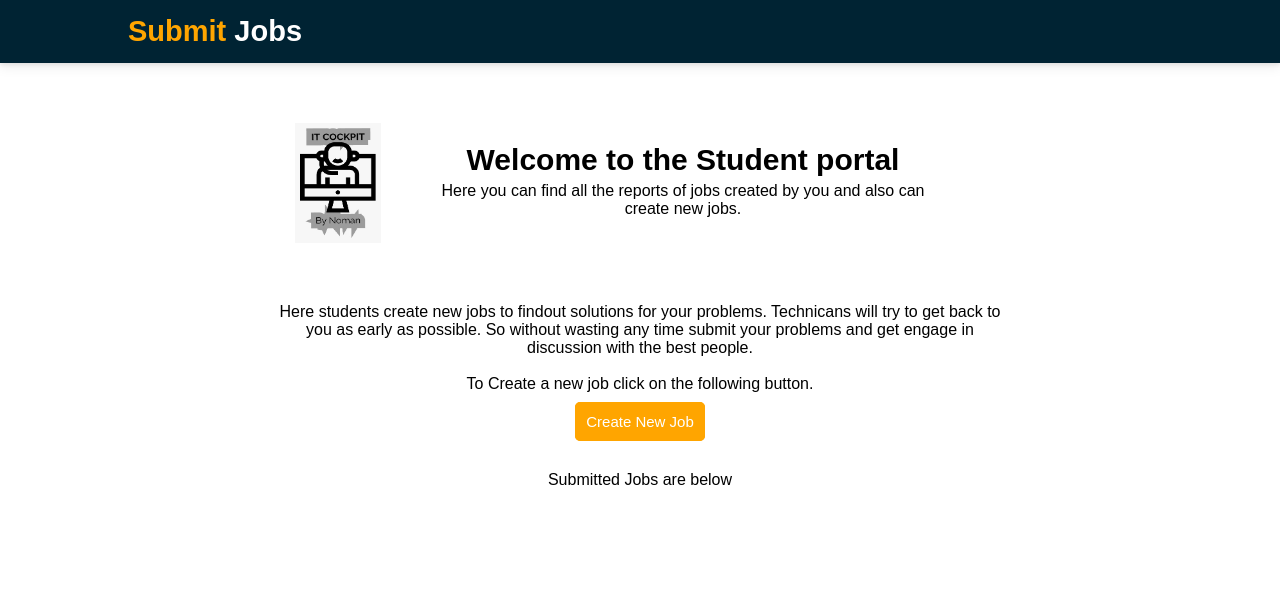
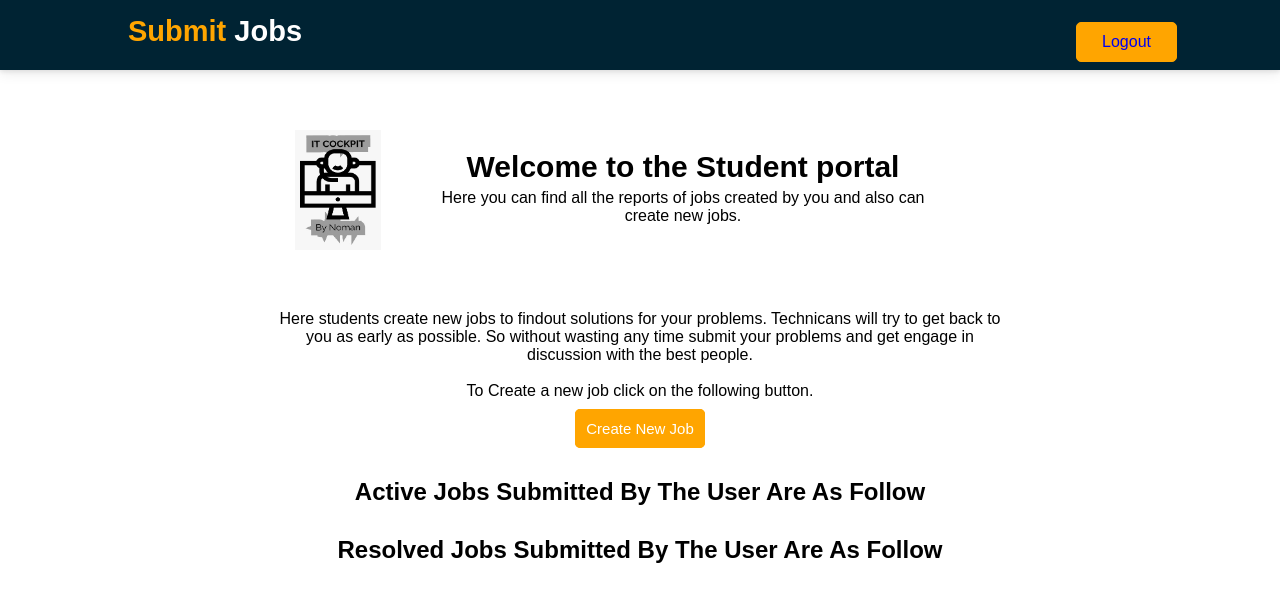
Before and after one commit to beingfaisal/Job-Management-Flask, a Flask app: template templates/student.html in a window 1280 px wide. Shown: the top 602 px of the page. Run offline with Flask 2, Linux system fonts and the light colour scheme; the template is opened without the code that fills it, so the values that code supplies are empty; some libraries are stand-ins or nearby versions.

Commit message:
Improved Data Visiblilty

```diff
--- a/app.py
+++ b/app.py
@@ -6,15 +6,15 @@ from flask_mysqldb import MySQL
 app = Flask(__name__)
 
 
-app.config['MYSQL_HOST'] = 'cs2s.yorkdc.net'
-app.config['MYSQL_USER'] = 'noman.rafique'
-app.config['MYSQL_PASSWORD'] = 'KPKT8GWX'
-app.config['MYSQL_DB'] = 'nomanrafique_flaskApp'
+# app.config['MYSQL_HOST'] = 'ysjcs.net'
+# app.config['MYSQL_USER'] = 'noman.rafique'
+# app.config['MYSQL_PASSWORD'] = 'KPKT8GWX'
+# app.config['MYSQL_DB'] = 'nomanrafique_flaskApp'
 
-# app.config['MYSQL_HOST'] = 'localhost'
-# app.config['MYSQL_USER'] = 'root'
-# app.config['MYSQL_PASSWORD'] = ''
-# app.config['MYSQL_DB'] = 'practicedb'
+app.config['MYSQL_HOST'] = 'localhost'
+app.config['MYSQL_USER'] = 'root'
+app.config['MYSQL_PASSWORD'] = ''
+app.config['MYSQL_DB'] = 'practicedb'
 app.secret_key = 'abc'
 
 
@@ -23,6 +23,8 @@ mysql = MySQL(app)
 @app.route('/', methods= ['GET','POST'])
 @app.route('/login', methods= ['GET','POST'])
 def login():
+    session.pop('_flashes', None)
+    session.pop('user_id',None)
     if request.method == 'POST':
         log_email = request.form['log_email']
         log_pin = request.form['log_password']
@@ -31,7 +33,6 @@ def login():
         cur.execute('SELECT * FROM users WHERE EMAIL = %s AND PIN = %s', ([log_email], [log_pin]))
         account = cur.fetchone()
 
-        flash("HELOOO")
         if account:
             session['user_id'] = log_email
             if account[3] == 'Technician':
@@ -50,100 +51,127 @@ def login():
 
 @app.route('/register', methods= ['GET','POST'])
 def signup():
-    if request.method == 'POST':
-        reg_email = request.form['reg_email']
-        reg_name = request.form['reg_name']
-        reg_pin = request.form['reg_pin']
-        reg_type = request.form.get('reg_type')
-        cur = mysql.connection.cursor()
-        cur.execute('INSERT INTO users(EMAIL,NAME,PIN,TYPE) VALUES(%s,%s,%s,%s)', ([reg_email], [reg_name],[reg_pin],[reg_type]))
-        mysql.connection.commit()
-        return "Success"
-
-    return render_template('register.html')
+    if session.get('user_id', None) != None and userStatus(session.get('user_id',None)) == 'Admin':
+        if request.method == 'POST':
+            reg_email = request.form['reg_email']
+            reg_name = request.form['reg_name']
+            reg_pin = request.form['reg_pin']
+            reg_type = request.form.get('reg_type')
+            cur = mysql.connection.cursor()
+            cur.execute('INSERT INTO users(EMAIL,NAME,PIN,TYPE) VALUES(%s,%s,%s,%s)', ([reg_email], [reg_name],[reg_pin],[reg_type]))
+            mysql.connection.commit()
+            flash('Successfully added')
+        return render_template('register.html')
+    else:
+        return "Acces Denied"
 
 
 @app.route('/student', methods=['GET','SET'])
 def student():
-    user_id = session.get('user_id', None)
-    cur = mysql.connection.cursor()
+    if session.get('user_id', None) != None and userStatus(session.get('user_id',None)) == 'Student':
+        user_id = session.get('user_id', None)
+        cur = mysql.connection.cursor()
+        cur.execute('Select users.name, jobs.job_title, jobs.job_description, jobs.status, '
+        + 'jobs_creation.event_time, jobs.job_id from users inner join jobs_creation on users.email= jobs_creation.CREATOR_ID '
+        + 'inner join jobs on jobs.job_id = jobs_creation.job_id where users.EMAIL = %s and jobs.STATUS = "Active"', [user_id])
+        active_data = cur.fetchall()
+        cur.execute('SELECT userR.name, jobs_resolved.event_time, jobs.JOB_TITLE, jobs.job_description, jobs.status, '
+        + 'userR.email FROM users userC  INNER JOIN jobs_creation ON userC.EMAIL = jobs_creation.CREATOR_ID inner JOIN '
+        + 'jobs on jobs_creation.JOB_ID = jobs.JOB_ID INNER JOIN jobs_resolved on jobs.JOB_ID = jobs_resolved.JOB_ID '
+        + 'INNER JOIN users userR on jobs_resolved.RESOLVER_ID = userR.EMAIL where userC.EMAIL = %s and jobs.STATUS = "Resolved"', [user_id])
+        resolved_data = cur.fetchall()
 
-    cur.execute('Select jobs.JOB_TITLE, jobs.JOB_DESCRIPTION FROM jobs INNER JOIN jobs_creation ON jobs.JOB_ID = jobs_creation.JOB_ID INNER join users on jobs_creation.CREATOR_ID = users.EMAIL WHERE users.EMAIL = %s', [user_id])
-    data = cur.fetchall()
-    return render_template('student.html', data = data)
+        return render_template('student.html', active_data = active_data, resolved_data = resolved_data)
+    else:
+        return "Access Denied"
 
 
 
 @app.route('/technican', methods=['GET','SET'])
 def technican():
-    cur = mysql.connection.cursor()
-    cur.execute('Select users.name, jobs.job_title, jobs.job_description, jobs.status, jobs.job_id from users inner join jobs_creation on users.email= jobs_creation.CREATOR_ID inner join jobs on jobs.job_id = jobs_creation.job_id where jobs.status = "Active"')
-    data = cur.fetchall()
+    if session.get('user_id', None) != None and userStatus(session.get('user_id',None)) == 'Technician':
+        user_id = session.get('user_id', None)
+        cur = mysql.connection.cursor()
+        cur.execute('Select users.name, jobs.job_title, jobs.job_description, jobs.status, jobs.job_id, jobs_creation.event_time, '
+        + 'users.email from users inner join jobs_creation on users.email= jobs_creation.CREATOR_ID '
+        + 'inner join jobs on jobs.job_id = jobs_creation.job_id where jobs.status = "Active"')
+        active_data = cur.fetchall()
+        cur.execute('SELECT userC.name, jobs_creation.event_time, jobs.JOB_TITLE, jobs.job_description, jobs.status,'
+        + 'userC.email FROM users userC  INNER JOIN jobs_creation ON userC.EMAIL = jobs_creation.CREATOR_ID inner '
+        + 'JOIN jobs on jobs_creation.JOB_ID = jobs.JOB_ID INNER JOIN jobs_resolved on jobs.JOB_ID = jobs_resolved.JOB_ID '
+        + 'INNER JOIN users userR on jobs_resolved.RESOLVER_ID = userR.EMAIL where userR.EMAIL = %s and jobs.STATUS = "Resolved"', [user_id])
+        resolved_data = cur.fetchall()
 
-
-    user_id = session.get('user_id', None)
-    return render_template('technican.html', data = data)
+        return render_template('technican.html', active_data = active_data, resolved_data = resolved_data)
+    else:
+        return "Access Denied"
 
 
 
 @app.route('/admin', methods=['GET','SET'])
 def admin():
-    user_id = session.get('user_id', None)
-    cur = mysql.connection.cursor()
-    cur.execute('SELECT users.NAME, users.job_count from users WHERE users.TYPE = "Technician"')
-    tech_data = cur.fetchall()
-    tech_count = [row[1] for row in tech_data]
-    tech_names = [row[0] for row in tech_data]
+    if session.get('user_id', None) != None and userStatus(session.get('user_id',None)) == 'Admin':
+        user_id = session.get('user_id', None)
+        cur = mysql.connection.cursor()
+        cur.execute('SELECT users.NAME, users.job_count from users WHERE users.TYPE = "Technician"')
+        tech_data = cur.fetchall()
+        tech_count = [row[1] for row in tech_data]
+        tech_names = [row[0] for row in tech_data]
 
-    cur.execute('SELECT users.NAME, users.job_created from users WHERE users.TYPE = "Student"')
-    student_data = cur.fetchall()
-    student_count = [row[1] for row in student_data]
-    student_names = [row[0] for row in student_data]
+        cur.execute('SELECT users.NAME, users.job_created from users WHERE users.TYPE = "Student"')
+        student_data = cur.fetchall()
+        student_count = [row[1] for row in student_data]
+        student_names = [row[0] for row in student_data]
 
-    cur.execute('SELECT WEEK(event_time), count(*) From jobs_resolved GROUP BY WEEK(event_time)')
+        cur.execute('SELECT WEEK(event_time), count(*) From jobs_resolved GROUP BY WEEK(event_time)')
 
-    weekly_resolved_data = cur.fetchall()
-    weekly_resolve_count = [row[1] for row in weekly_resolved_data]
-    resolve_week_num = [row[0] for row in weekly_resolved_data]
+        weekly_resolved_data = cur.fetchall()
+        weekly_resolve_count = [row[1] for row in weekly_resolved_data]
+        resolve_week_num = [row[0] for row in weekly_resolved_data]
 
 
-    cur.execute('SELECT WEEK(event_time), count(*) From jobs_creation GROUP BY WEEK(event_time)')
-    weekly_created_data = cur.fetchall()
-    weekly_create_count = [row[1] for row in weekly_created_data]
-    creation_week_num = [row[0] for row in weekly_created_data]
+        cur.execute('SELECT WEEK(event_time), count(*) From jobs_creation GROUP BY WEEK(event_time)')
+        weekly_created_data = cur.fetchall()
+        weekly_create_count = [row[1] for row in weekly_created_data]
+        creation_week_num = [row[0] for row in weekly_created_data]
 
 
-    return render_template('admin.html', tech_count = tech_count, tech_names = tech_names,
-    student_names = student_names, student_count = student_count,
-    weekly_resolve_count = weekly_resolve_count, resolve_week_num = resolve_week_num,
-    weekly_create_count = weekly_create_count, creation_week_num = creation_week_num,
+        return render_template('admin.html', tech_count = tech_count, tech_names = tech_names,
+        student_names = student_names, student_count = student_count,
+        weekly_resolve_count = weekly_resolve_count, resolve_week_num = resolve_week_num,
+        weekly_create_count = weekly_create_count, creation_week_num = creation_week_num,)
+    else:
+        return "Access Denied"
 
-     )
+
 
 
 
 @app.route('/problem-creation', methods=['GET','POST'])
 def problem_creation():
-    user_id = session.get('user_id',None)
-    if request.method == "POST":
+    if session.get('user_id', None) != None and userStatus(session.get('user_id',None)) == 'Student':
+        user_id = session.get('user_id',None)
+        if request.method == "POST":
 
-        prob_title = request.form['problem_title']
-        prob_desc = request.form['problem_description']
-        cur = mysql.connection.cursor()
-        cur.execute('INSERT INTO jobs(JOB_TITLE,JOB_DESCRIPTION) VALUES(%s,%s)',([prob_title],[prob_desc]))
+            prob_title = request.form['problem_title']
+            prob_desc = request.form['problem_description']
+            cur = mysql.connection.cursor()
+            cur.execute('INSERT INTO jobs(JOB_TITLE,JOB_DESCRIPTION) VALUES(%s,%s)',([prob_title],[prob_desc]))
 
-        cur.execute('SELECT MAX(JOB_ID) FROM jobs')
-        latest_id = cur.fetchone()
-        print(latest_id, user_id)
+            cur.execute('SELECT MAX(JOB_ID) FROM jobs')
+            latest_id = cur.fetchone()
+            print(latest_id, user_id)
 
-        cur.execute('INSERT INTO jobs_creation(CREATOR_ID,JOB_ID, event_time) VALUES(%s,%s, curdate())',([user_id],latest_id))
-        cur.execute("UPDATE users set users.job_created = users.job_created+1 where users.EMAIL =%s", [user_id])
+            cur.execute('INSERT INTO jobs_creation(CREATOR_ID,JOB_ID, event_time) VALUES(%s,%s, curdate())',([user_id],latest_id))
+            cur.execute("UPDATE users set users.job_created = users.job_created+1 where users.EMAIL =%s", [user_id])
 
-        mysql.connection.commit()
+            mysql.connection.commit()
 
-        return redirect(url_for('student'))
+            return redirect(url_for('student'))
 
-    return render_template('problem-creation.html', user = user_id)
+        return render_template('problem-creation.html', user = user_id)
+    else:
+        return "Access Denied"
 
 
 
@@ -159,6 +187,18 @@ def resolvejob(id):
     mysql.connection.commit()
     return redirect(url_for('technican'))
 
+@app.route('/logout', methods = ['GET','POST'])
+def logout():
+    session.pop('user_id',None)
+    return redirect(url_for('login'))
+
+
+
+def userStatus(id):
+    cur = mysql.connection.cursor()
+    cur.execute("Select users.TYPE from users where users.email =  %s", [id])
+    status = cur.fetchone()
+    return status[0]
 
 
 if __name__ == "__main__":
--- a/templates/admin.html
+++ b/templates/admin.html
@@ -149,6 +149,7 @@
         </div>
         <div>
           <a class="signup-btn" href="/register">Register Users</a>
+            <a class="signup-btn" href="/logout">Logout</a>
         </div>
       </div>
     </div>
--- a/templates/problem-creation.html
+++ b/templates/problem-creation.html
@@ -15,6 +15,9 @@
         <div class="logo">
           <a class="back-btn" href="/student"> Back </a>
           <span class="logo" style="padding-top: 1px; margin-left: 30px;">Submit</span><span class="logo" style="color: white;"> Jobs</span>
+        </div>
+        <div class="signup-btn">
+          <a href="/logout">Logout</a>
         </div>
       </div>
     </div>
--- a/templates/student.html
+++ b/templates/student.html
@@ -24,6 +24,9 @@
         <div class="logo">
           Submit<span class="logo" style="color: white"> Jobs</span>
         </div>
+        <div class="signup-btn">
+          <a href="/logout">Logout</a>
+        </div>
       </div>
     </div>
     <div class="student-portal-container">
@@ -48,11 +51,34 @@
     </div>
 
     <div class="job-container">
-      <div>Submitted Jobs are below</div>
-      {% for row in data %}
+      <h2>Active Jobs Submitted By The User Are As Follow</h2>
+      {% for row in active_data %}
       <div class="job">
-        <div class="jobtitle">{{row[0]}}</div>
-        {{row[1]}}
+        <div class="jobtitle">{{row[1]}}</div>
+        <div>Created by: {{row[0]}}</div>
+        <div>Created At: {{row[4]}}</div>
+
+        <div class="status">
+          Status: <span class="status-span">{{row[3]}}</span>
+        </div>
+        {{row[2]}}
+      </div>
+      {% endfor %}
+    </div>
+
+    <div class="job-container">
+      <h2>Resolved Jobs Submitted By The User Are As Follow</h2>
+      {% for row in resolved_data %}
+      <div class="job">
+        <div class="jobtitle">{{row[2]}}</div>
+        <div>Resolved by: {{row[0]}}</div>
+        <div>Resolved At: {{row[1]}}</div>
+        <div>Resolver Email: {{row[5]}}</div>
+
+        <div class="status">
+          Status: <span class="status-span">{{row[4]}}</span>
+        </div>
+        {{row[3]}}
       </div>
       {% endfor %}
     </div>
```
Also changed, not shown: templates/register.html (+10 -0 lines), templates/technican.html (+26 -1 lines), static/styles/student.css (line endings or trailing spaces).
